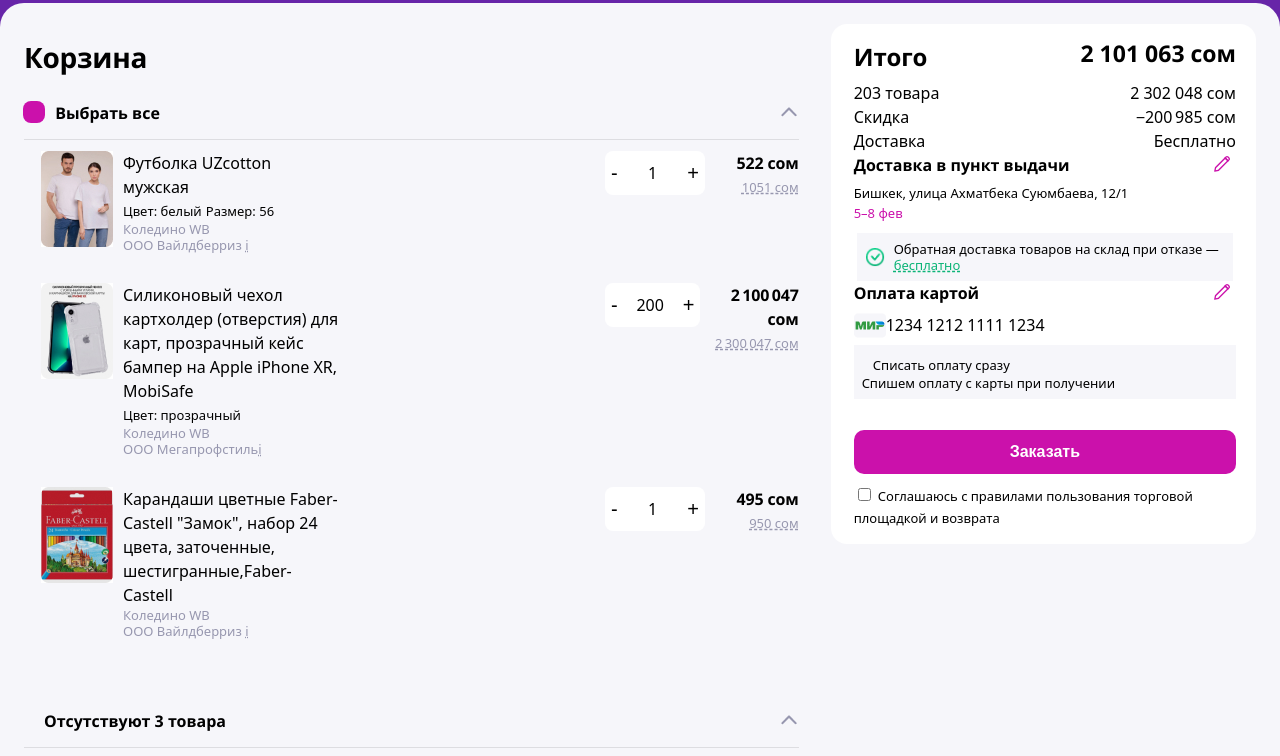
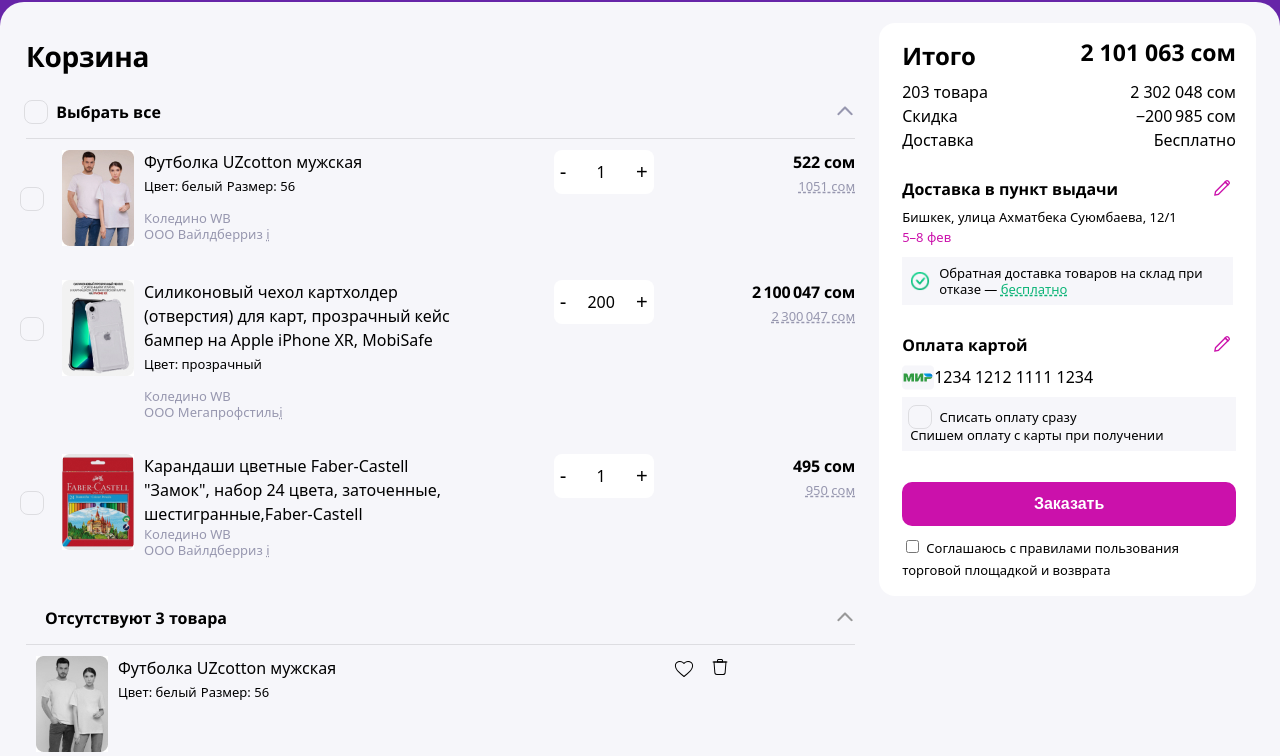
Before and after one commit to ddgrgrv/wb-test, a plain HTML site: page L0/index.html in a window 1280 px wide. Shown: the part 85-841 px from the top of the page. Drawn offline with Linux system fonts and the light colour scheme.

Commit message:
add: adaptive

```diff
--- a/L0/index.html
+++ b/L0/index.html
@@ -37,7 +37,6 @@
                 <details class="details-top" open>
                     <summary class="details__summary">
                         <div>
-
                             <label class="summary-label">
                                 <input class="summary-checkbox" type="checkbox">
                                 <span class="summary-checkbox-mask"></span>
@@ -48,7 +47,10 @@
                     <ul>
                         <li class="list-item">
                             <div  class="list-item__inner">
-                                <input class="summary-checkbox" type="checkbox" name="" id="">
+                                <label class="summary-label">
+                                    <input class="summary-checkbox" type="checkbox">
+                                    <span class="summary-checkbox-mask"></span>
+                                </label>
                                 <img class="list-item__img" src="/L0/img/list-item__img_1.jpg" alt="">
                                 <div class="product-info">
                                     <span class="product-name">Футболка UZcotton мужская</span>
@@ -76,7 +78,10 @@
                         </li>
                         <li class="list-item">
                             <div class="list-item__inner">
-                                <input class="summary-checkbox" type="checkbox" name="" id="">
+                                <label class="summary-label">
+                                    <input class="summary-checkbox" type="checkbox">
+                                    <span class="summary-checkbox-mask"></span>
+                                </label>
                                 <img class="list-item__img" src="/L0/img/list-item__img-2.jpg" alt="">
                             <div class="product-info">
                                 <span class="product-name">Силиконовый чехол картхолдер (отверстия) для карт, прозрачный кейс бампер на Apple iPhone XR, MobiSafe</span>
@@ -103,7 +108,10 @@
                         </li>
                         <li class="list-item">
                             <div class="list-item__inner">
-                                <input class="summary-checkbox" type="checkbox" name="" id="">
+                                <label class="summary-label">
+                                    <input class="summary-checkbox" type="checkbox">
+                                    <span class="summary-checkbox-mask"></span>
+                                </label>
                                 <img class="list-item__img" src="/L0/img/list-item__img-3.jpg" alt="">
                                 <div class="product-info">
                                     <span class="product-name">Карандаши цветные Faber-Castell "Замок", набор 24 цвета, заточенные, шестигранные,Faber-Castell </span>
@@ -332,9 +340,11 @@
                     <p class="card-number">1234 1212 1111 1234</p>
                 </div>
                 <div class="aside-pay">
-                    <input class="summary-checkbox" type="checkbox" name="" id="">
-                    <label class="aside-address" for="">Списать оплату сразу</label>
-
+                    <label class="summary-label aside-address">
+                        <input class="summary-checkbox" type="checkbox">
+                        <span class="summary-checkbox-mask"></span>
+                        Списать оплату сразу
+                    </label>
                     <p class="aside-address">Спишем оплату с карты при получении</p>
                 </div>
                 <button class="order">Заказать</button>
--- a/L0/styles/style.css
+++ b/L0/styles/style.css
@@ -32,10 +32,11 @@
 }
 
 .search{
-    width: 970px;
+    width: 71.8%;
     height: 48px;
-    /* padding: 0px, 20px, 0px, 20px; */
     border-radius: 36px;
+    background-color: var(--search-background-color);
+    border: none;
 }
 
 .user, .shop-cart{
@@ -61,7 +62,7 @@
     display: flex;
     flex-direction: row;
     background-color: var(--grey-background);
-    padding: 21px 24px 36px 24px;
+    padding: 21px 24px 36px 26px;
     border-radius: 24px;
 }
 
@@ -94,6 +95,7 @@
 
 .details-bottom{
     margin-bottom: 35px;
+    filter: grayscale(100%);
 }
 
 .details__summary{
@@ -135,9 +137,14 @@
     margin: 0;
     width: 22px;
     height: 22px;
-    background-color: var(--purple);
+    border: 1px solid var(--grey-border-color);
     border-radius: 8px;
     margin-left: -32px;
+}
+
+.summary-checkbox:checked + .summary-checkbox-mask{
+    background-color: var(--purple);
+    background-image: url(/L0/img/checked.svg);
 }
 
 .summary-label{
@@ -146,14 +153,14 @@
     font-weight: 600;
     line-height: 24px;
     letter-spacing: 0px;
-    padding-left: 20px;
+    padding-left: 19px;
+    padding-top: 37px;
 }
 
 .list-item{
     display: flex;
     flex-direction: row;
     justify-content: space-between;
-    /* align-items: s; */
     margin-bottom:  30px;
 }
 
@@ -217,6 +224,8 @@
     font-size: 13px;
     font-weight: 400;
     line-height: 16px;
+    display: inline-block;
+    margin-bottom: 16px;
 
 }
 .product-storage, .product-company{
@@ -351,6 +360,10 @@
     justify-content: space-between;
 }
 
+.aside-item:nth-child(4n){
+    margin-bottom: 25px;
+}
+
 .aside-inner{
     margin-bottom: 10px;
 }
@@ -421,7 +434,7 @@
     display: flex;
     flex-direction: row;
     align-items: center;
-    margin: 10px 3px 0;
+    margin: 10px 3px 28px 0;
     background-color: var(--grey-background);
     padding: 8px;
 }
@@ -453,7 +466,8 @@
 .order{
     border: none;
     border-radius: 10px;
-    padding: 12px 156px;
+    width: 100%;
+    padding: 12px 0;
     background-color: var(--purple);
     color: var(--white);
     font-size: 16px;
@@ -478,3 +492,48 @@
     color: var(--grey);
     padding: 24px 0;
 }
+
+@media(max-width: 1440px){
+
+    .search{
+        width: 53.4%;
+    }
+
+    .inner {
+        flex-basis: 77%;
+        margin-right: 24px;
+    }
+
+    .list-item{
+        margin-bottom: 34px;
+    }
+
+    .list-item__inner{
+        flex-basis: 70%;
+    }
+
+    .right{
+        flex-basis: 40%;
+    }
+
+    .product-info{
+        width: 61%;
+    }
+
+    .details-top{
+        margin-bottom: 48px;
+    }
+
+    .delivery-desc{
+        flex-basis: 64%;
+    }
+}
+
+@media(max-width: 980px){
+    .main{
+        flex-direction: column;
+    }
+    .btn-inner{
+        margin-right: 0;
+    }
+}
--- a/L0/styles/variables.css
+++ b/L0/styles/variables.css
@@ -7,6 +7,7 @@
     --grey: #9797AF;
     --grey-border-color: #0000001A;
     --green: #0CB477;
+    --search-background-color: #8551B9;
 
 
 
```
Also changed, not shown: L0/img/checked.svg (added).
